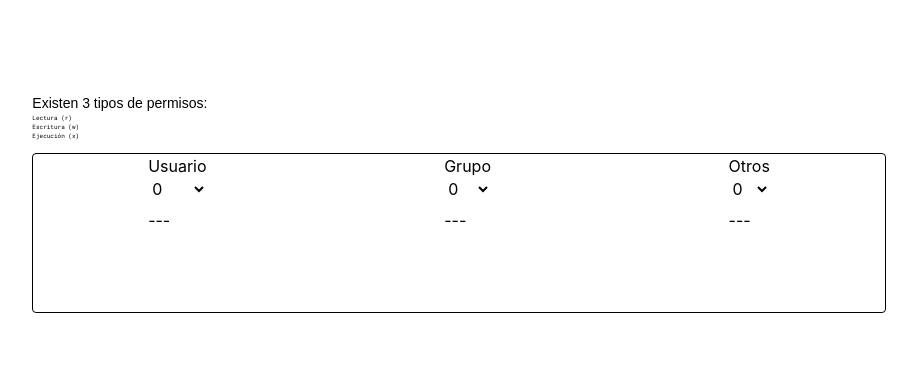
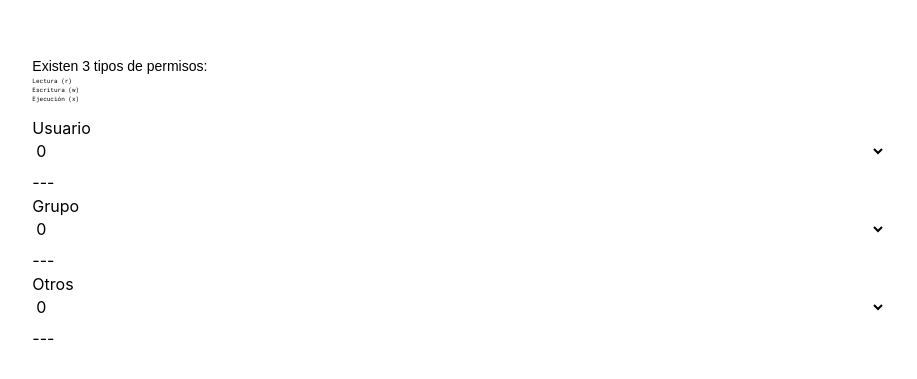
Before and after one commit to tw1ttt3r/calculadora_permisos, a website: page index.html in a window 1280 px wide. Shown: the part 199-578 px from the top of the page, without its empty margins (181-1098 px from the left). Drawn offline with nearby package versions, Linux system fonts and the light colour scheme; files that its build step writes are made by us from their sources; a web font is replaced by a local one.

Commit message:
feat: added new utilities

```diff
--- a/src/styles/config/modules/utilities.css
+++ b/src/styles/config/modules/utilities.css
@@ -6,10 +6,18 @@ body {
   @apply w-screen h-screen flex justify-center items-center;
 }
 
-@utility calculator {
-  @apply border rounded min-w-4/6 h-40 flex gap-2 justify-around;
+@utility container-calculator {
+  @apply border rounded min-w-4/6 h-40 gap-2 justify-around;
 }
 
 @utility calculator-control {
   @apply flex flex-col gap-2;
 }
+
+@utility container-calculator-visible {
+  @apply flex;
+}
+
+@utility container-calculator-invisible {
+  @apply hidden;
+}
```
